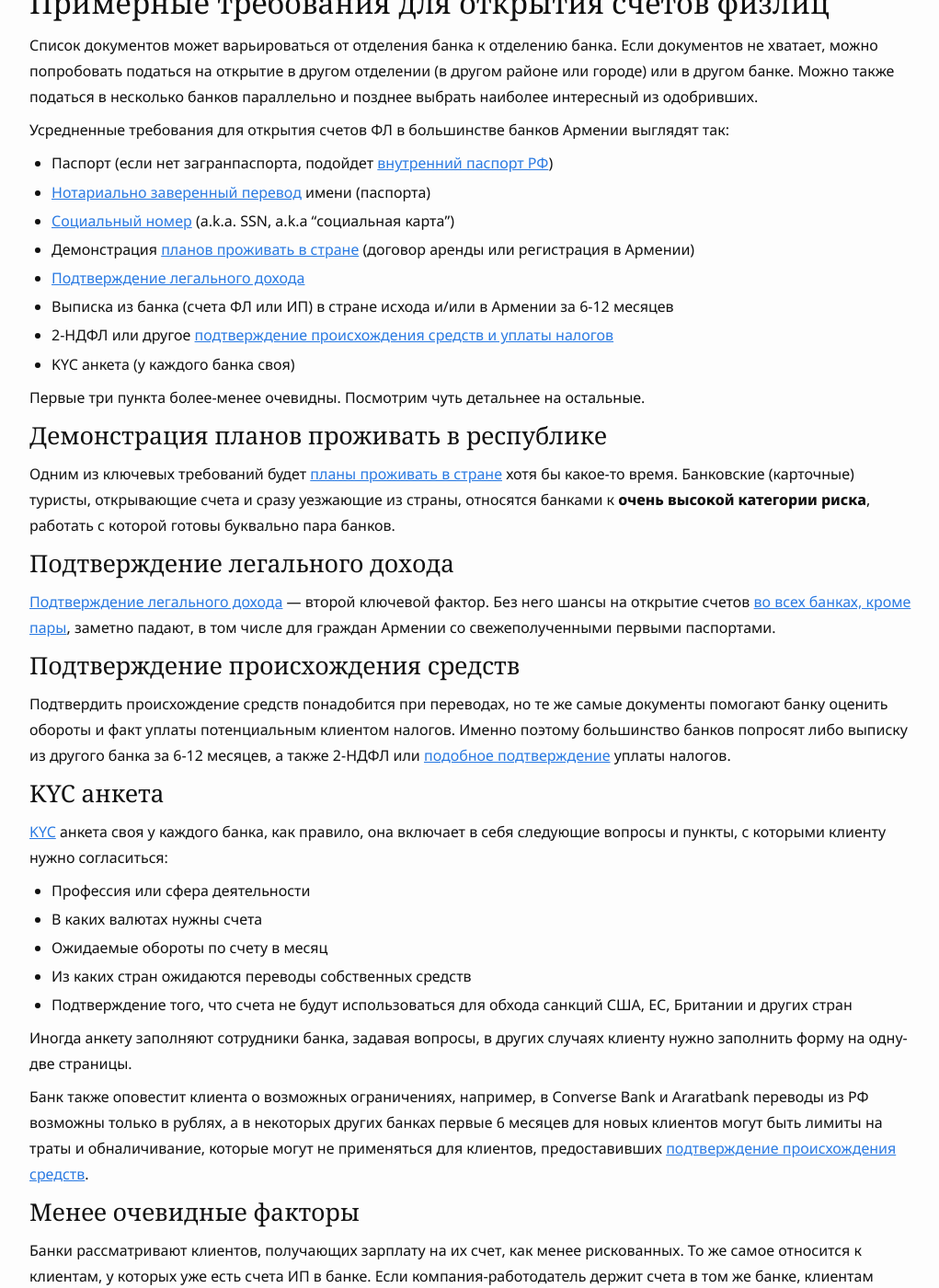
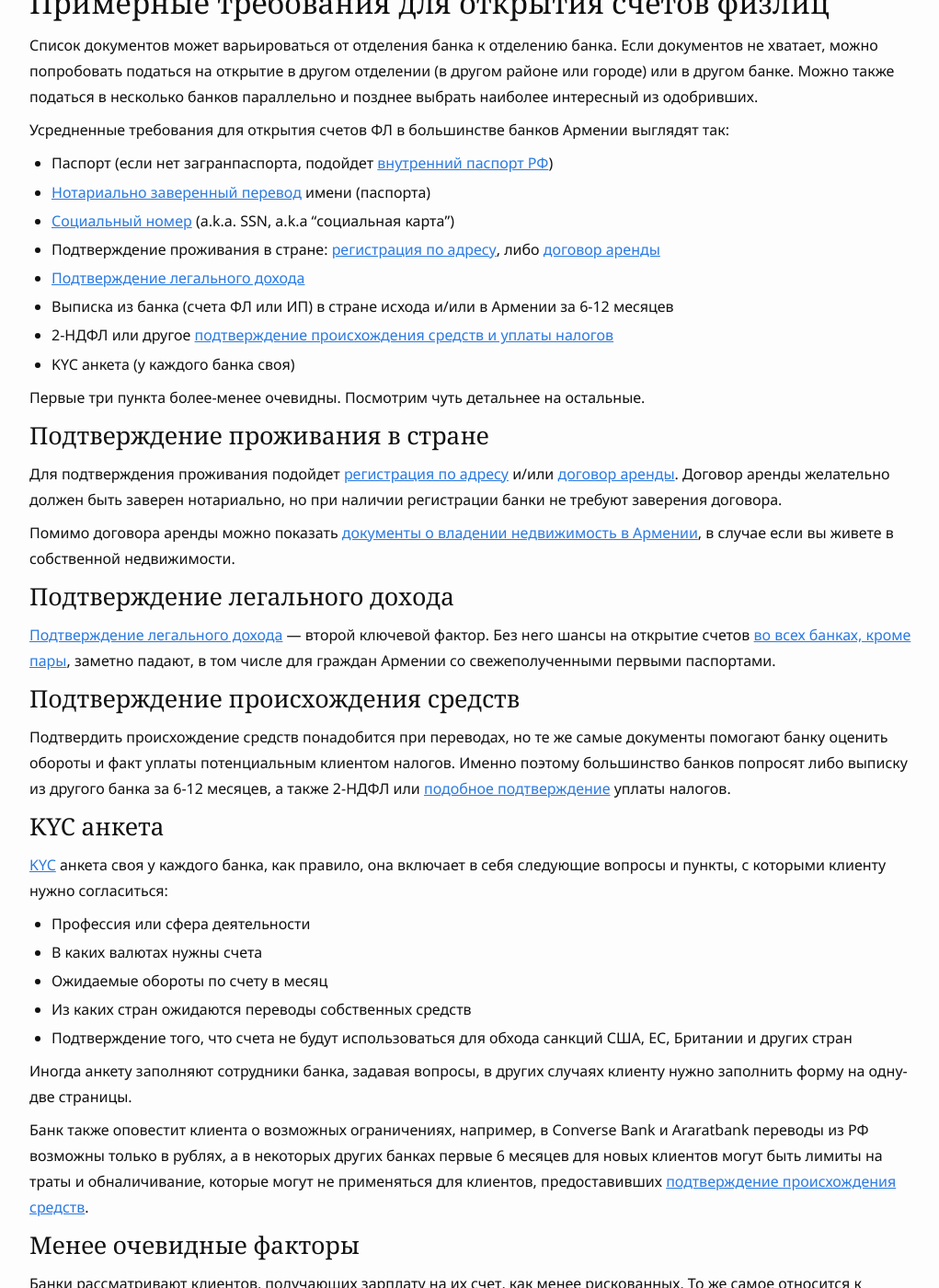
Before and after one commit to haywiki/haywiki.github.io, a Jekyll site: the page built from banks/best-fl.md, in a window 1280 px wide and 1400 px high, scrolled down 3129 px. Shown: the whole window at 92% size, without its empty margins (128-1149 px from the left). Built offline with Jekyll 4.4.1, drawn with Linux system fonts in a browser that asks for light colours; nearby versions of some CDN libraries; a script that is not in the unit is left out; some of the changed text lies outside the part shown.

Commit message:
оптимизирована информация о планах проживания в армении

```diff
--- a/banks/best-fl.md
+++ b/banks/best-fl.md
@@ -100,7 +100,7 @@ Ameria в таких случаях дает работникам бесплат
 - Паспорт (если нет загранпаспорта, подойдет [внутренний паспорт РФ](../migration.md#nopassport))
 - [Нотариально заверенный перевод](../documents/passport-translation.md) имени (паспорта)
 - [Социальный номер](../documents/social-number.md) (a.k.a. SSN, a.k.a "социальная карта")
-- Демонстрация [планов проживать в стране](proof-of-plans.md) (договор аренды или регистрация в Армении)
+- Подтверждение проживания в стране: [регистрация по адресу](../documents/registration.md), либо [договор аренды](../life/rent-house.md#contract)
 - [Подтверждение легального дохода](../money/proof-of-income.md)
 - Выписка из банка (счета ФЛ или ИП) в стране исхода и/или в Армении за 6-12 месяцев
 - 2-НДФЛ или другое [подтверждение происхождения средств и уплаты налогов](../money/proof-of-origin.md)
@@ -108,9 +108,11 @@ Ameria в таких случаях дает работникам бесплат
 
 Первые три пункта более-менее очевидны. Посмотрим чуть детальнее на остальные.
 
-### Демонстрация планов проживать в республике
+### Подтверждение проживания в стране
 
-Одним из ключевых требований будет [планы проживать в стране](proof-of-plans.md) хотя бы какое-то время. Банковские (карточные) туристы, открывающие счета и сразу уезжающие из страны, относятся банками к **очень высокой категории риска**, работать с которой готовы буквально пара банков.
+Для подтверждения проживания подойдет [регистрация по адресу](../documents/registration.md) и/или [договор аренды](../life/rent-house.md#contract). Договор аренды желательно должен быть заверен нотариально, но при наличии регистрации банки не требуют заверения договора.
+
+Помимо договора аренды можно показать [документы о владении недвижимость в Армении](../life/buying-home.md), в случае если вы живете в собственной недвижимости.
 
 ### Подтверждение легального дохода
 
@@ -142,8 +144,8 @@ Ameria в таких случаях дает работникам бесплат
 
 ## Если документов не хватает
 
-- В Араратбанке при наличии загранпаспорта, [нотариально заверенного перевода паспорта](../documents/passport-translation.md), и [соцномера](../documents/social-number.md).
-- В ACBA и Ардшинбанке можно попробовать при наличии [соцномера](../documents/social-number.md) и [подтверждения дохода](../money/proof-of-income.md) за 3-4 года, без [подтверждения планов проживать в стране](proof-of-plans.md)
+- В Араратбанке при наличии загранпаспорта, [нотариально заверенного перевода паспорта](../documents/passport-translation.md), и [соцномера](../documents/social-number.md);
+- В ACBA и Ардшинбанке можно попробовать при наличии [соцномера](../documents/social-number.md) и [подтверждения дохода](../money/proof-of-income.md) за 3-4 года;
 - В Арцахбанке можно попробовать открыть при наличии [соцномера](../documents/social-number.md).
 
 Если у вас есть только трудовой договор или ИП со счетами, наиболее высокая вероятность открыть счета физлица будет в Ардшинбанке, Араратбанке и Ineco.
```
Also changed, not shown: banks/best-ip.md (+3 -3 lines), banks/proof-of-plans.md (deleted, +0 -36 lines), money/bank-address.md (+2 -3 lines).
